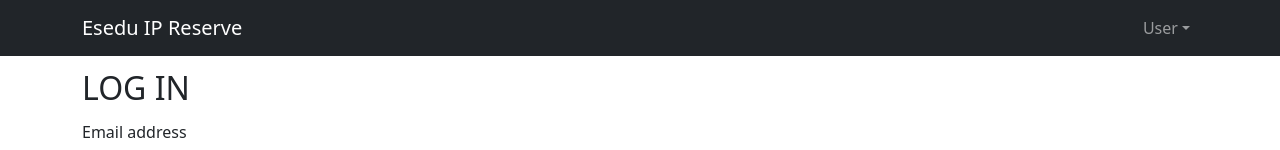
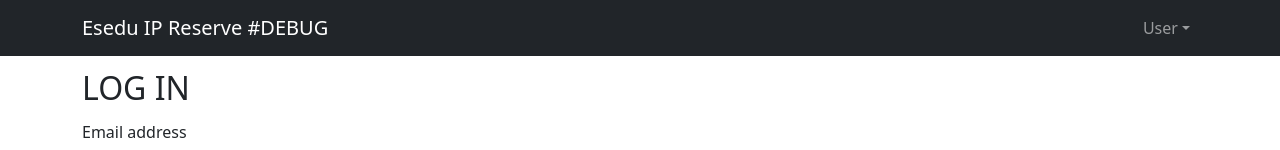
Before and after one commit to jkaart/ip-reservationapp-frontend, a React (Create React App) app: page / in a window 1280 px wide. Shown: the top 150 px of the page. Built offline with nearby package versions, Linux system fonts and the light colour scheme; no server answers.

Commit message:
navbar brand #DEBUG warning

```diff
--- a/src/Components/Navigation.js
+++ b/src/Components/Navigation.js
@@ -1,3 +1,4 @@
+import { DEBUG } from "../config";
 import React from "react";
 import { Link } from "react-router-dom";
 
@@ -13,7 +14,7 @@ function Navigation(props) {
     return (
         <Navbar collapseOnSelect expand="lg" bg="dark" variant="dark">
             <Container>
-                <Navbar.Brand as={Link} to="/" href="#home">Esedu IP Reserve</Navbar.Brand>
+                <Navbar.Brand as={Link} to="/" href="#home">Esedu IP Reserve {DEBUG && "#DEBUG"}</Navbar.Brand>
                 <Navbar.Toggle aria-controls="responsive-navbar-nav" />
                 <Navbar.Collapse id="responsive-navbar-nav">
                     <Nav className="me-auto">
```
